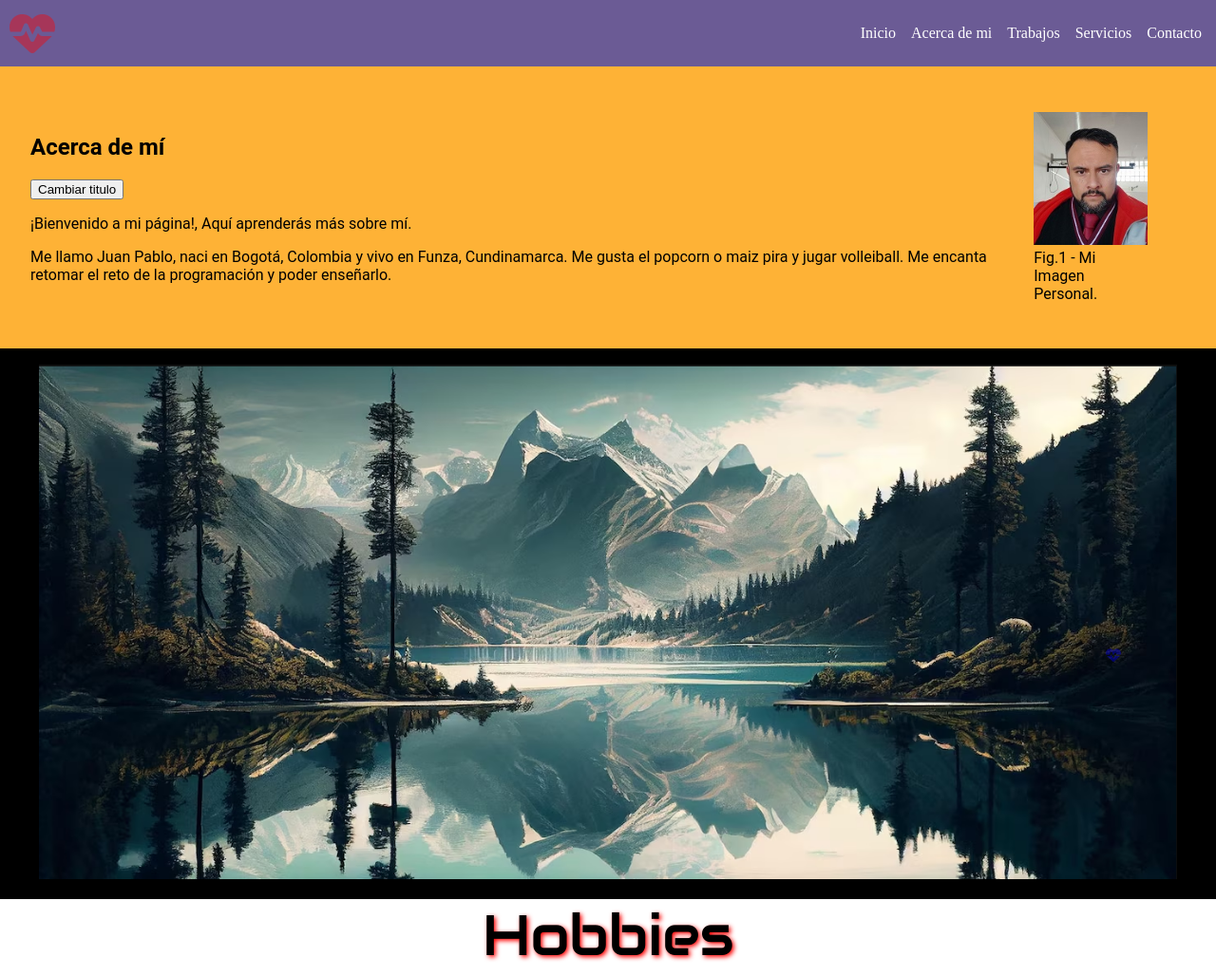
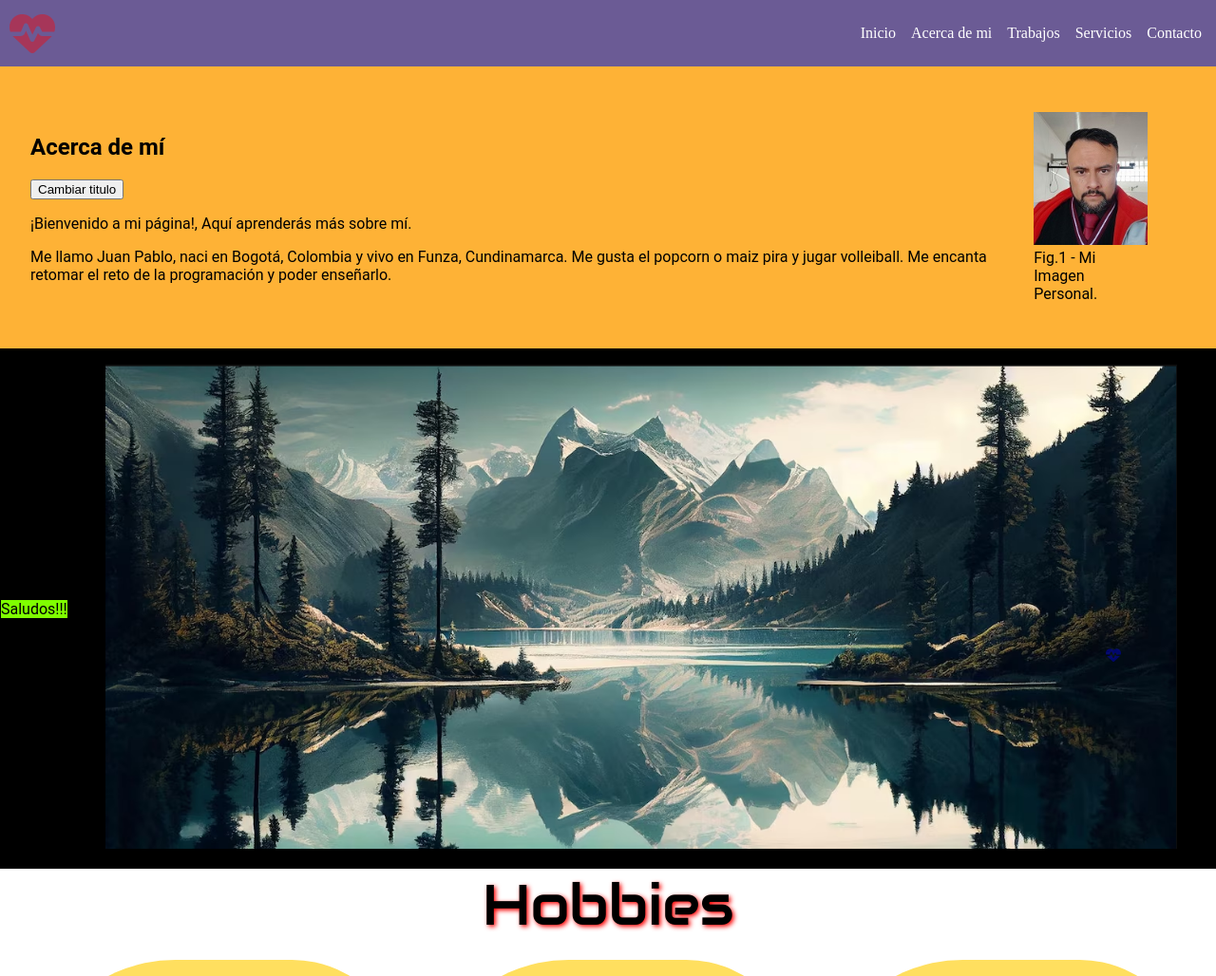
Before and after one commit to Instructor-SENA-CCI/miprimeraagina, a plain HTML site: page index.html in a window 1280 px wide. Shown: the top 1028 px of the page at 95% size. Drawn offline with Linux system fonts and the light colour scheme; a web font is replaced by a local one.

Commit message:
mi primera confirmación de actualización

```diff
--- a/index.html
+++ b/index.html
@@ -56,6 +56,7 @@
             </section>
 
             <section class="section-2">
+                <div class="greetings">Saludos!!!</div>
                 <figure>
                     <img src="img/paisaje.png" alt="imagen de carrusel" style="width:100%">
                 </figure>
--- a/styles.css
+++ b/styles.css
@@ -7,7 +7,9 @@ body {
     font-family: 'Roboto', sans-serif;
 }
 
-
+.greetings{
+    background-color: chartreuse;
+}
 
 .section-1{
     background-color: #feb236;
```
